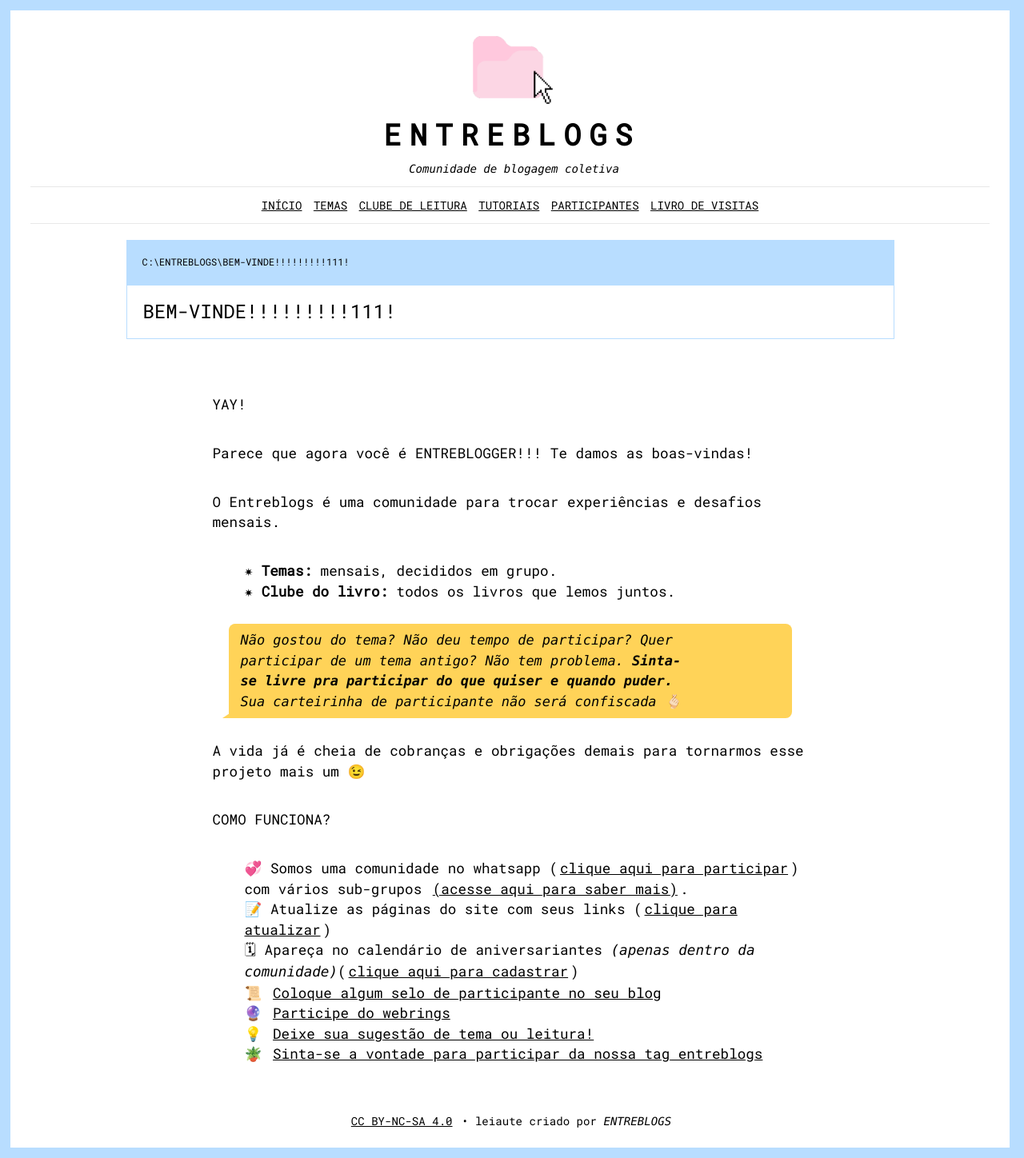
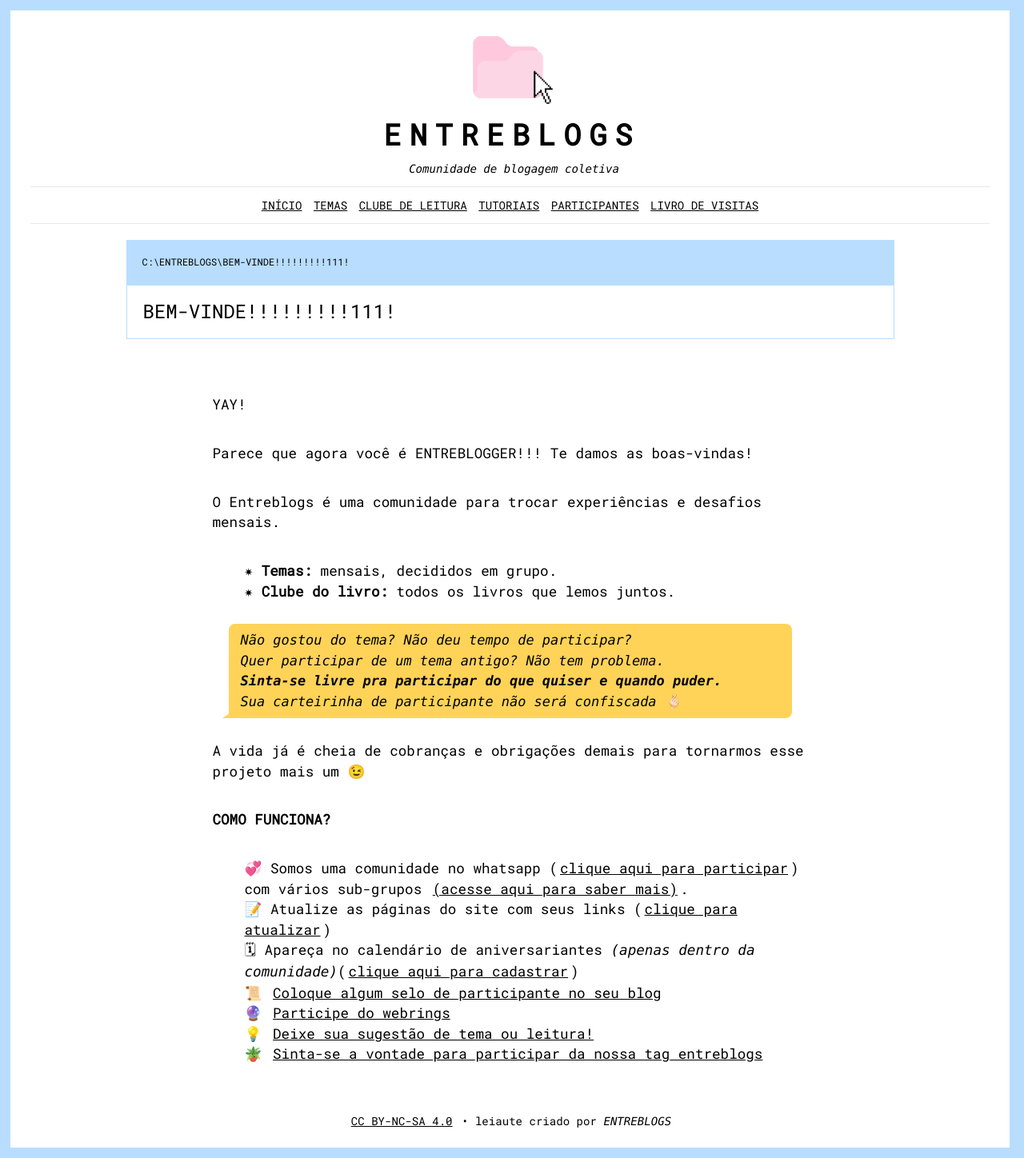
Before and after one commit to bamoretti/entreblogs, a Jekyll site: the page built from bem-vinde.md, in a window 1280 px wide. Shown: the whole page at 80% size. Built offline with Jekyll 4.4.1, drawn with Linux system fonts in a browser that asks for light colours; comment, search, counter and statistics services are not loaded.

Commit message:
Refactor text for clarity and emphasis
Consolidated multiple lines into a single line for clarity and emphasized the section title.

```diff
--- a/bem-vinde.md
+++ b/bem-vinde.md
@@ -15,16 +15,13 @@
 - ✷ **Clube do livro:** todos os livros que lemos juntos.
 
 <blockquote class="fleabag">
-  Não gostou do tema?
-  Não deu tempo de participar?
-  Quer participar de um tema antigo?
-  Não tem problema.
-  <b>Sinta-se livre pra participar do que quiser e quando puder.</b>
+  Não gostou do tema? Não deu tempo de participar? Quer participar de um tema antigo? Não tem problema.<br>
+  <b>Sinta-se livre pra participar do que quiser e quando puder.</b><br>
   Sua carteirinha de participante não será confiscada 🫰🏻 </blockquote>
 
 A vida já é cheia de cobranças e obrigações demais para tornarmos esse projeto mais um 😉
 
-COMO FUNCIONA?
+**COMO FUNCIONA?**
 + 💞  Somos uma comunidade no whatsapp (<a href="https://chat.whatsapp.com/K2Z3qQVCMr60iIHkdUuwaW">clique aqui para participar</a>) com vários sub-grupos [(acesse aqui para saber mais)]({{ site.baseurl }}/no-whatsapp).
 + 📝 Atualize as páginas do site com seus links (<a href="https://forms.gle/q7RHYKHAo7R83hsL8">clique para atualizar</a>)
 + 🗓 Apareça no calendário de aniversariantes _(apenas dentro da comunidade)_(<a href="https://forms.gle/NyxJ9yG2Awdi1Qbd8">clique aqui para cadastrar</a>)
```
